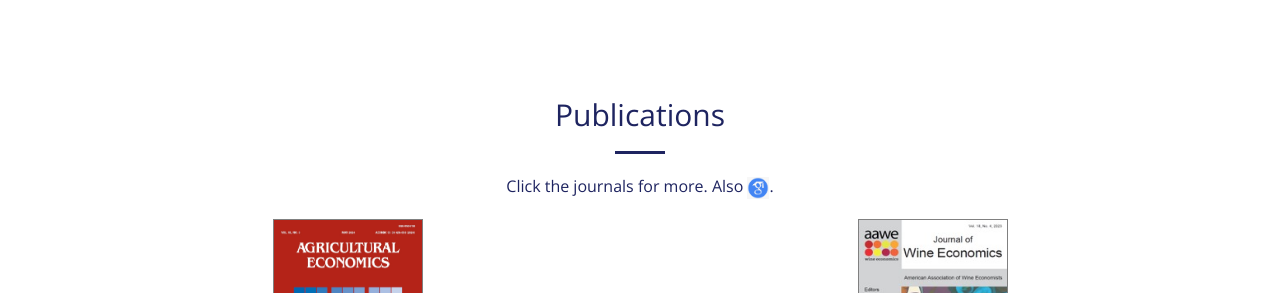
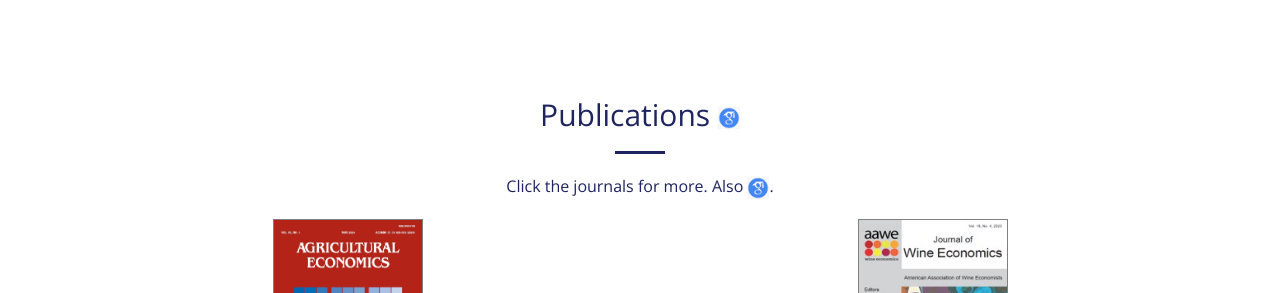
Before and after one commit to luccalino/luccalino.github.io, a Jekyll site: the page built from index.html, in a window 1280 px wide and 900 px high, scrolled down 745 px. Shown: the part 157-450 px from the top of the window. Built offline with Jekyll 4.4.1, drawn with Linux system fonts in a browser that asks for light colours; nearby versions of some CDN libraries.

Commit message:
Update publications.html

```diff
--- a/_includes/publications.html
+++ b/_includes/publications.html
@@ -2,9 +2,9 @@
     <div class="container">
         <div class="row">
             <div class="col-lg-12 text-center">
-                <h2 class="section-heading">Publications</h2>
+                <h2 class="section-heading">Publications <a href="https://scholar.google.ch/citations?user=0EwYx-sAAAAJ&hl=de" target="_blank"><img src="/img/google_scholar.png" style="cursor:pointer;" width="22" height="22"></a></h2>
                 <hr class="primary">
-                <p style="color:#1E2460;">Click the journals for more. Also <a href="https://scholar.google.ch/citations?user=0EwYx-sAAAAJ&hl=de" target="_blank"><img src="/img/google_scholar.png" style="cursor:auto;" width="22" height="22"></a>.</p>
+                <p style="color:#1E2460;">Click the journals for more. Also <a href="https://scholar.google.ch/citations?user=0EwYx-sAAAAJ&hl=de" target="_blank"><img src="/img/google_scholar.png" style="cursor:pointer;" width="22" height="22"></a>.</p>
             </div>
         </div>
     </div>
```
